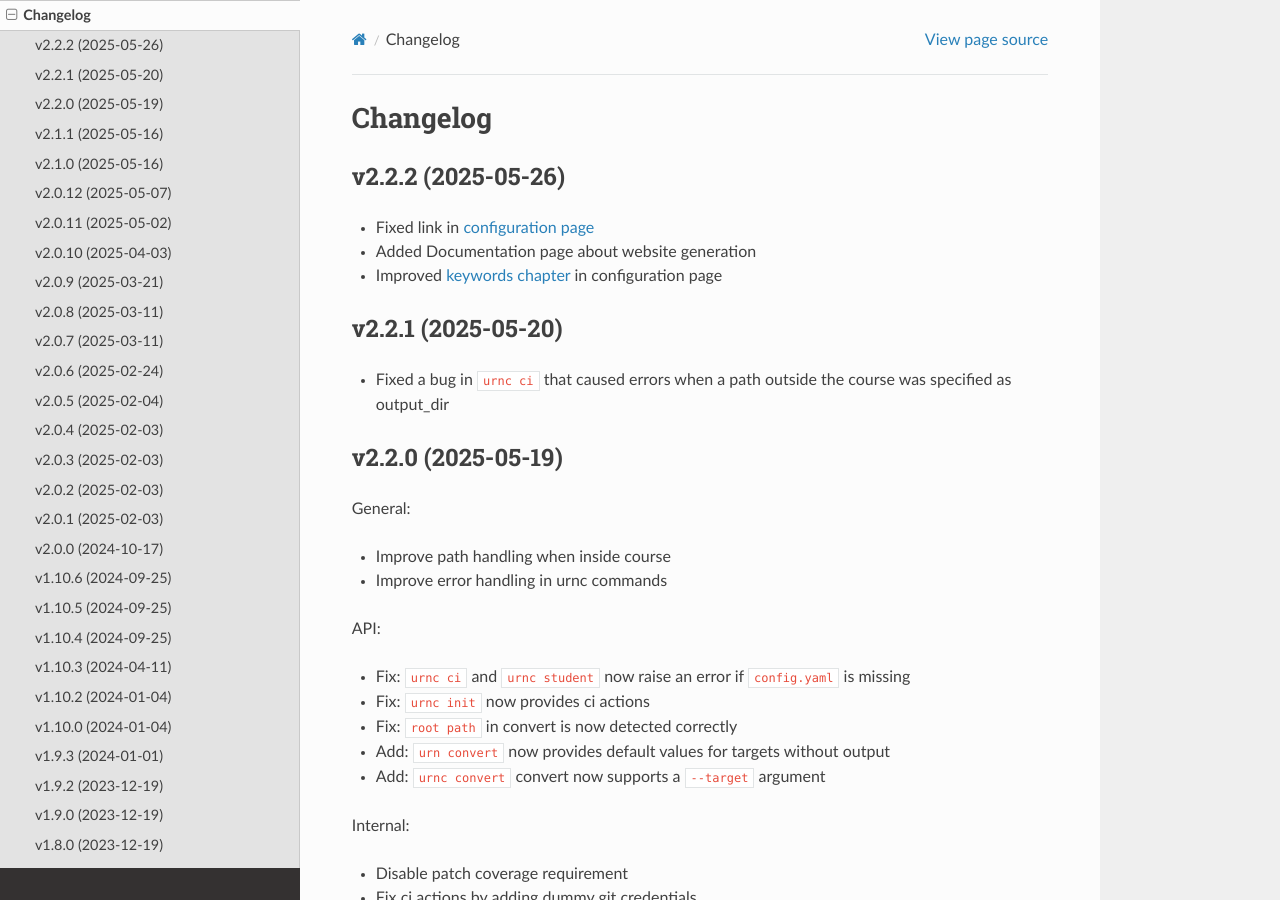
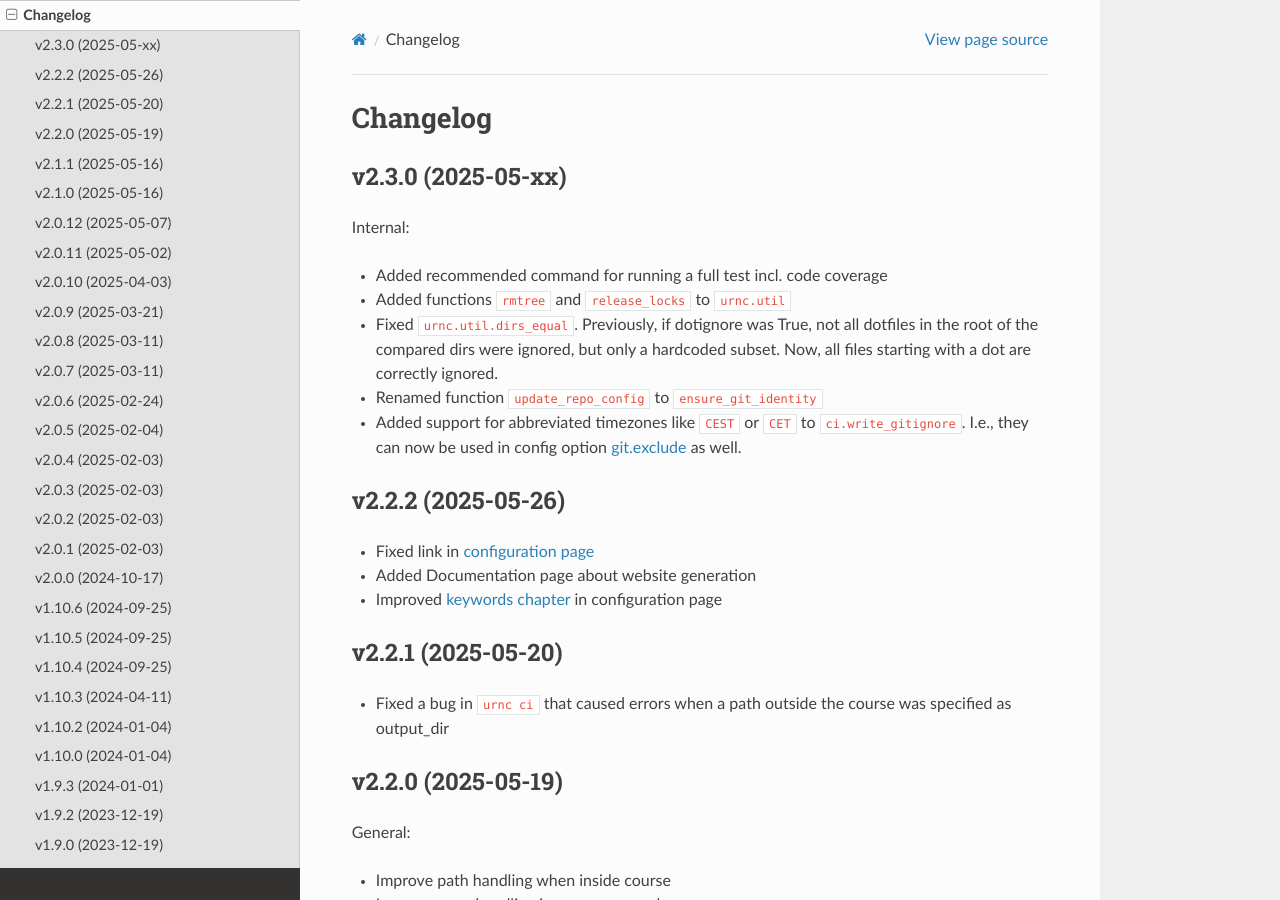
Before and after one commit to spang-lab/urnc, a Sphinx documentation site: the page built from docs/source/changelog.md, in a window 1280 px wide and 900 px high. Built offline with Sphinx 7.4.7 and the Read the Docs theme 3.1.0, drawn with Linux system fonts in a browser that asks for light colours.

Commit message:
Updated changelog

```diff
--- a/docs/source/changelog.md
+++ b/docs/source/changelog.md
@@ -1,4 +1,14 @@
 # Changelog
+
+## v2.3.0 (2025-05-xx)
+
+Internal:
+
+- Added recommended command for running a full test incl. code coverage
+- Added functions `rmtree` and `release_locks` to `urnc.util`
+- Fixed `urnc.util.dirs_equal`. Previously, if dotignore was True, not all dotfiles in the root of the compared dirs were ignored, but only a hardcoded subset. Now, all files starting with a dot are correctly ignored.
+- Renamed function `update_repo_config` to `ensure_git_identity`
+- Added support for abbreviated timezones like `CEST` or `CET` to `ci.write_gitignore`. I.e., they can now be used in config option [git.exclude](https://spang-lab.github.io/urnc/configuration.html#exclude) as well.
 
 ## v2.2.2 (2025-05-26)
 
```
